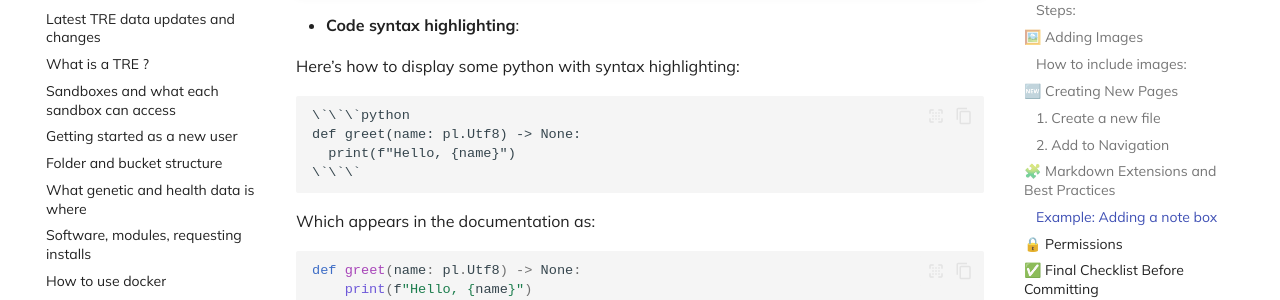
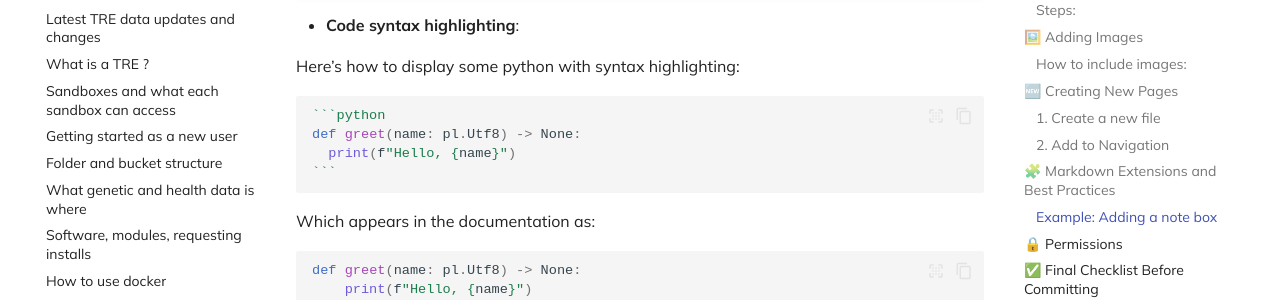
Before and after one commit to genes-and-health/TRE-documentation-v3, an MkDocs documentation site: the page built from docs/how-to-update-this-documentation.md, in a window 1280 px wide and 900 px high, scrolled down 2760 px. Shown: the part 152-452 px from the top of the window. Built offline with MkDocs 1.6.1 and Material for MkDocs 9.7.7, drawn with Linux system fonts in a browser that asks for light colours; comment, search, counter and statistics services are not loaded.

Commit message:
Update how-to-update-this-documentation.md
amended markdown enclosing code explanation

`````diff
--- a/docs/how-to-update-this-documentation.md
+++ b/docs/how-to-update-this-documentation.md
@@ -116,12 +116,12 @@ Which renders as:
 
 Here’s how to display some python with syntax highlighting:
 
-```
-\`\`\`python
+````markdown
+```python
 def greet(name: pl.Utf8) -> None:
   print(f"Hello, {name}")
-\`\`\`
 ```
+````
 
 Which appears in the documentation as:
 
`````
